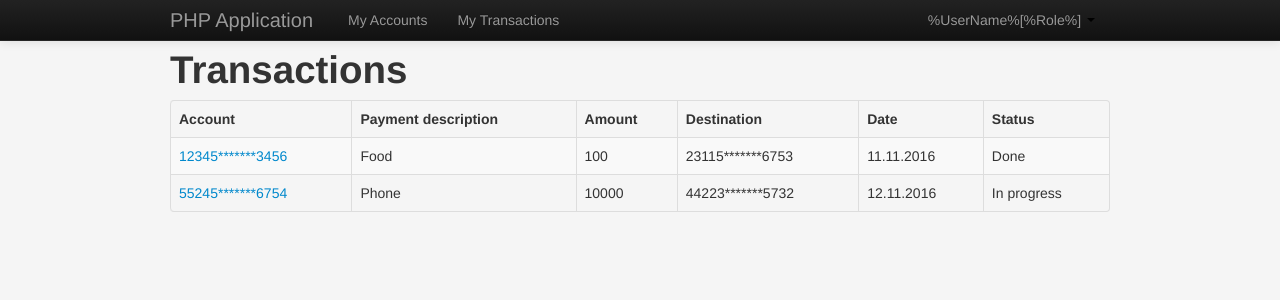
After one commit to gammja/php-prj, a PHP site: page /src/transactions.php in a window 1280 px wide. The commit adds this page. Shown: the top 300 px of the page. Run offline with PHP 8.4, Linux system fonts and the light colour scheme.

Commit message:
accounts in progress

```diff
--- a/sql/DML.sql
+++ b/sql/DML.sql
@@ -12,7 +12,7 @@ INSERT INTO `php-prj`.`authorities` (`user_id`, `role_id`) VALUES (3, 2);
 
 INSERT INTO `php-prj`.`accounts` (`id`, `acc_num`, `description`, `user_id`) VALUES (1, '9784543829216754', 'description_1', 2);
 INSERT INTO `php-prj`.`accounts` (`id`, `acc_num`, `description`, `user_id`) VALUES (2, '1234534859203456', 'description_2', 2);
-INSERT INTO `php-prj`.`accounts` (`id`, `acc_num`, `description`, `user_id`) VALUES (3, '5524550248496754', 'description_3', 3);
+INSERT INTO `php-prj`.`accounts` (`id`, `acc_num`, `description`, `user_id`) VALUES (3, '5524550248494633', 'description_3', 3);
 INSERT INTO `php-prj`.`accounts` (`id`, `acc_num`, `description`, `user_id`) VALUES (4, '1155744622468832', 'description_4', 3);
 
 INSERT INTO `php-prj`.`payments` (from_acc, to_acc, payment_time, amount, description, status) VALUES ('9784543829216754', '5524550248496754', now(), 10000, 'description_1', 1);
--- a/src/connect.php
+++ b/src/connect.php
@@ -1,9 +1,9 @@
 <?php
 
-$host = "127.0.0.1";
-$port = 60000;
+$host = "192.168.99.100";
+$port = 32770;
 $user = "root";
-$password = "pwd";
+$password = "";
 $dbname = "php-prj";
 
 $con = mysqli_connect($host, $user, $password, $dbname, $port)
--- /dev/null
+++ b/src/helpers.php
@@ -0,0 +1,5 @@
+<?php
+
+function mask($acc){
+    return substr_replace($acc, str_repeat('*', 7), 5, 7);
+}
--- /dev/null
+++ b/src/transactions.php
@@ -0,0 +1,67 @@
+<!DOCTYPE html>
+<html lang="en">
+<head>
+    <meta charset="UTF-8">
+    <title>PHP Application</title>
+    <link rel="stylesheet" href="../web/css/bootstrap.min.css">
+    <link rel="stylesheet" href="../web/css/application.css">
+</head>
+<body>
+<div class="navbar navbar-fixed-top navbar-inverse">
+    <div class="navbar-inner">
+        <div class="container">
+            <a href="#" class="brand">PHP Application</a>
+            <ul class="nav pull-left">
+                <li><a href="accounts.php">My Accounts</a></li>
+                <li><a href="transactions.php">My Transactions</a></li>
+            </ul>
+            <ul class="nav pull-right">
+                <li class="dropdown">
+                    <a href="#" class="dropdown" data-toggle="dropdown">%UserName%[%Role%] <b class="caret"></b></a>
+                    <ul class="dropdown-menu">
+                        <li><a href="#">Change password</a></li>
+                        <li class="divider"></li>
+                        <li><a href="sign-in.php">Logout</a></li>
+                    </ul>
+                </li>
+            </ul>
+        </div>
+    </div>
+</div>
+<div class="container">
+    <h1>Transactions</h1>
+    <table class="table table-bordered table-striped table-hover">
+        <thead>
+        <tr>
+            <th>Account</th>
+            <th>Payment description</th>
+            <th>Amount</th>
+            <th>Destination</th>
+            <th>Date</th>
+            <th>Status</th>
+        </tr>
+        </thead>
+        <tbody>
+        <tr>
+            <td><a href="#">12345*******3456</a></td>
+            <td>Food</td>
+            <td>100</td>
+            <td>23115*******6753</td>
+            <td>11.11.2016</td>
+            <td>Done</td>
+        </tr>
+        <tr>
+            <td><a href="#">55245*******6754</a></td>
+            <td>Phone</td>
+            <td>10000</td>
+            <td>44223*******5732</td>
+            <td>12.11.2016</td>
+            <td>In progress</td>
+        </tr>
+        </tbody>
+    </table>
+</div>
+<script src="../web/js/jquery-1.12.4.min.js"></script>
+<script src="../web/js/bootstrap.min.js"></script>
+</body>
+</html>
```
Also changed, not shown: src/accounts.php (+16 -22 lines), src/sign-in.php (added, +47 -0 lines), web/index.php (deleted).
